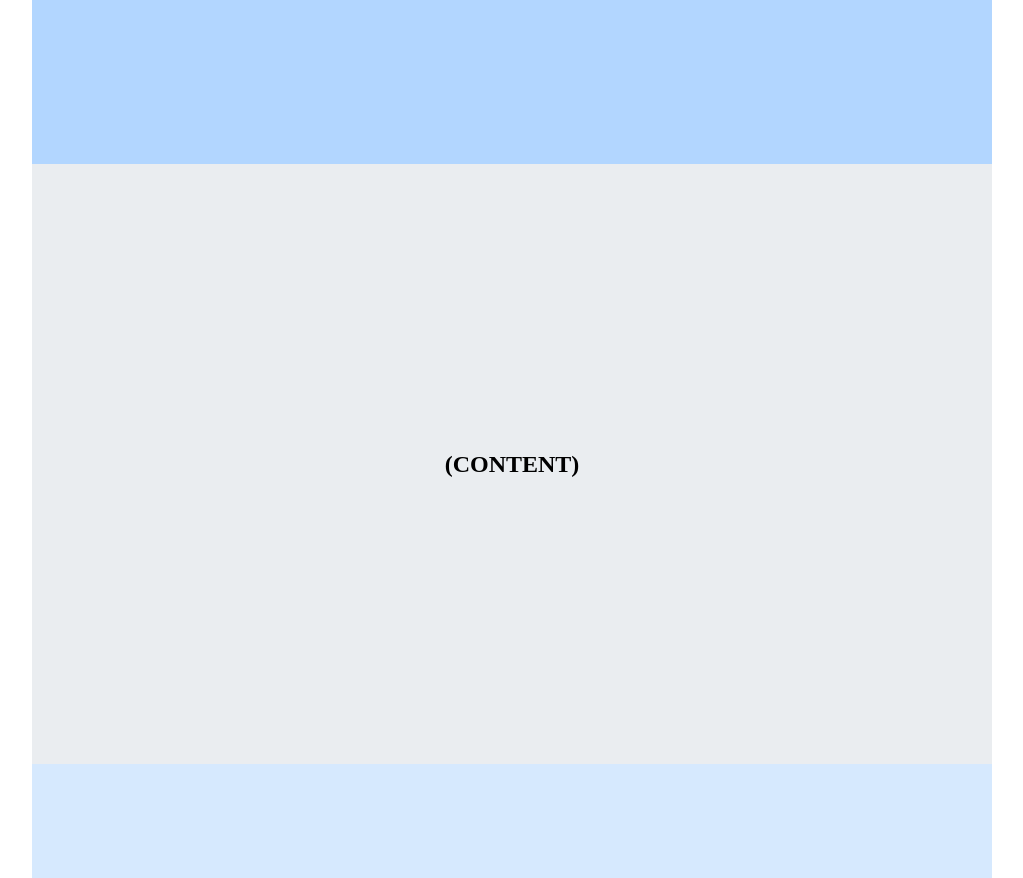
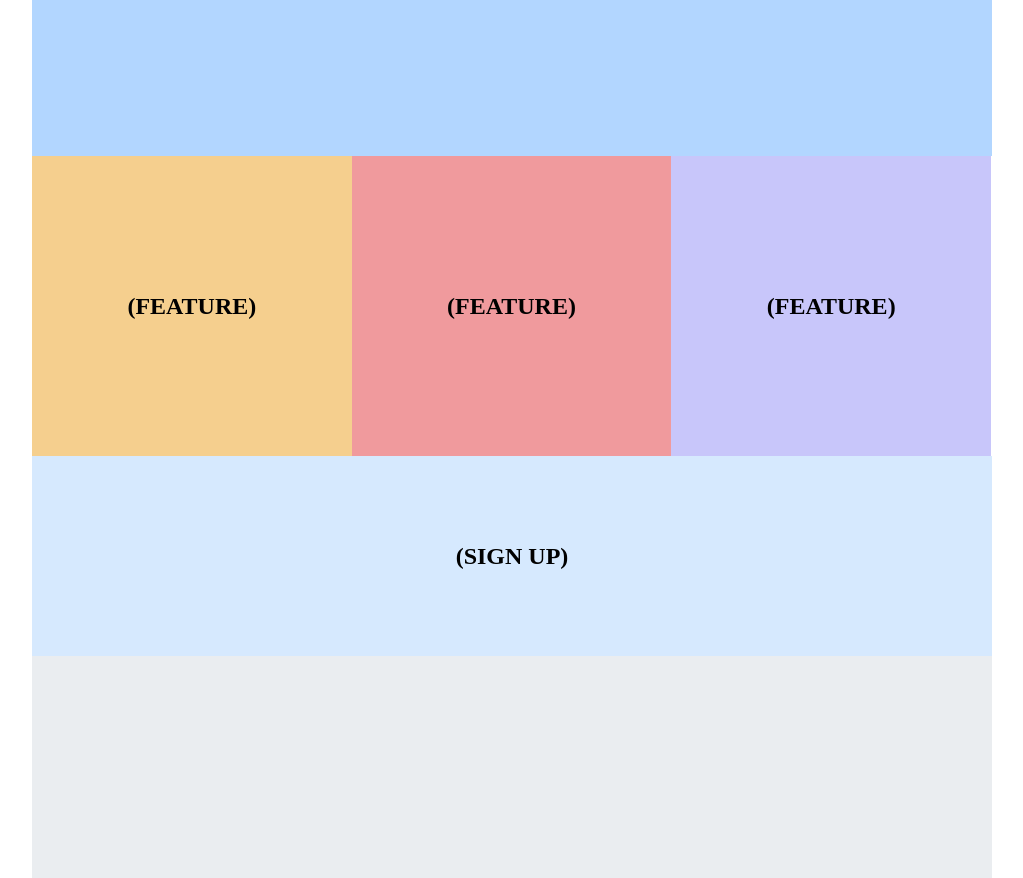
Before and after one commit to dryandowd/prova3, a plain HTML site: page index.html in a window 1280 px wide. Shown: the part 324-1202 px from the top of the page, without its empty margins (128-1151 px from the left). Drawn offline with Linux system fonts and the light colour scheme.

Commit message:
Add files via upload

```diff
--- a/index.html
+++ b/index.html
@@ -5,7 +5,7 @@
     <meta name="author" content="Henrique Barreto & Dryan Jhonatas Dumke">
     <meta name="description" content="Prova da matéria Web Design Ministrada pelo professor Alex Luciano Roesler Rese na UNIVALI">
     <title>PROVA M3</title>
-    <link rel='stylesheet' href='styles2.css'/>
+    <link rel='stylesheet' href='styles3.css'/>
     <link rel="shortcut icon" href="favicon.jpg">
 
   </head>
--- /dev/null
+++ b/styles3.css
@@ -0,0 +1,88 @@
+* {
+  margin: 0;
+  padding: 0;
+  box-sizing: border-box;
+}
+
+.page {
+  display: flex;
+  flex-wrap: wrap;
+}
+
+.section {
+  width: 100%;
+  height: 300px;
+  display: flex;
+  justify-content: center;
+  align-items: center;
+}
+
+.menu {
+  background-color: #5995DA;
+  height: 80px;
+}
+
+.header {
+  background-color: #B2D6FF;
+}
+
+.content {
+  background-color: #EAEDF0;
+  height: 600px;
+}
+
+.sign-up {
+  background-color: #D6E9FE;
+}
+
+.feature-1 {
+  background-color: #F5CF8E;
+}
+
+.feature-2 {
+  background-color: #F09A9D;
+}
+
+.feature-3 {
+  background-color: #C8C6FA;
+}
+
+/* Mobile Styles */
+@media only screen and (max-width: 400px) {
+  body {
+    background-color: #F09A9D; /* Red */
+  }
+}
+
+/* Tablet Styles */
+@media only screen and (min-width: 401px) and (max-width: 960px) {
+  .sign-up,
+  .feature-1,
+  .feature-2,
+  .feature-3 {
+    width: 50%;
+  }
+}
+
+/* Desktop Styles */
+@media only screen and (min-width: 961px) {
+  .page {
+    width: 960px;
+    margin: 0 auto;
+  }
+  .feature-1,
+  .feature-2,
+  .feature-3 {
+    width: 33.3%;
+  }
+  .header {
+    height: 400px;
+  }
+  .sign-up {
+    height: 200px;
+    order: 1;
+  }
+  .content {
+    order: 2;
+  }
+}
```
